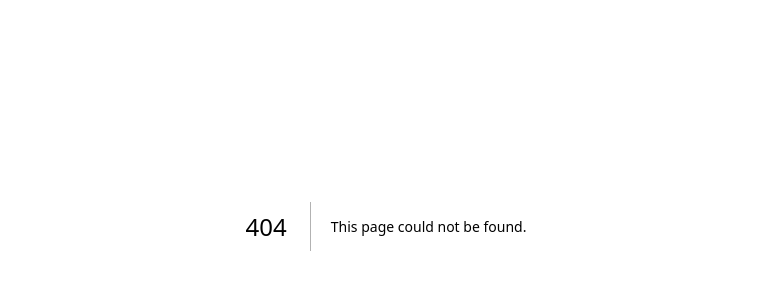
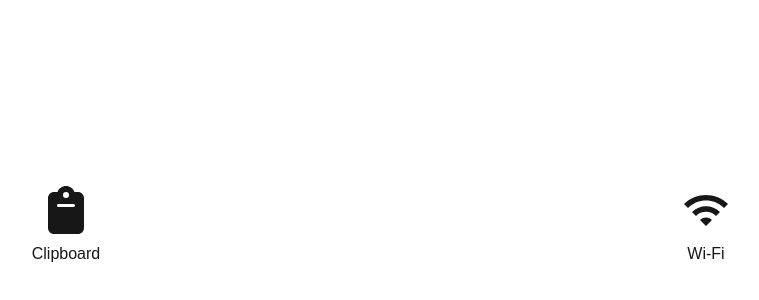
Before and after one commit to hieudoanm/macosx, a Next.js app in the folder packages/app/: page /app in a window 1280 px wide. Before the commit this address had no page. Shown: the part 174-474 px from the top of the page, without its empty margins (254-1013 px from the left). Built offline with nearby package versions, Linux system fonts and the light colour scheme.

Commit message:
add app page

```diff
--- /dev/null
+++ b/packages/app/src/pages/app/index.tsx
@@ -0,0 +1,35 @@
+import { NextPage } from 'next';
+import Link from 'next/link';
+import { FaClipboard } from 'react-icons/fa6';
+import { MdWifi } from 'react-icons/md';
+
+const AppPage: NextPage = () => {
+  return (
+    <div className="h-screen w-screen">
+      <div className="grid h-full grid-cols-2">
+        <div className="col-span-1 flex h-full flex-col items-center justify-center">
+          <Link href="/clipboard">
+            <button
+              type="button"
+              className="flex cursor-pointer flex-col items-center gap-y-2 text-center">
+              <FaClipboard size={48} />
+              <span>Clipboard</span>
+            </button>
+          </Link>
+        </div>
+        <div className="col-span-1 flex h-full flex-col items-center justify-center">
+          <Link href="/wifi">
+            <button
+              type="button"
+              className="flex cursor-pointer flex-col items-center gap-y-2 text-center">
+              <MdWifi size={48} />
+              <span>Wi-Fi</span>
+            </button>
+          </Link>
+        </div>
+      </div>
+    </div>
+  );
+};
+
+export default AppPage;
```
